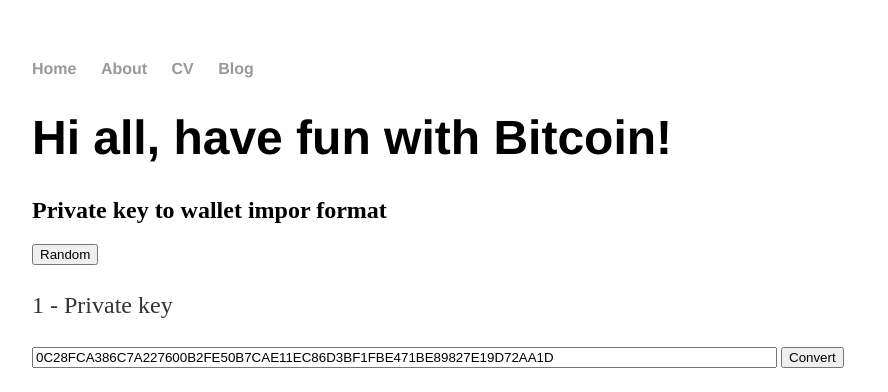
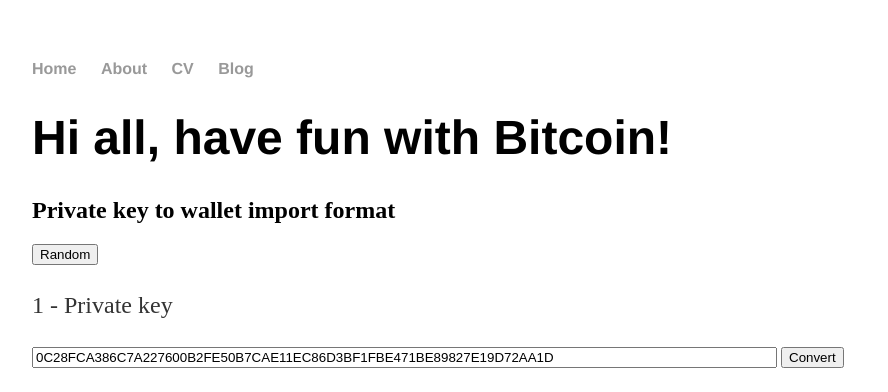
Before and after one commit to HungNguyen007/BitcoinTest, a Jekyll site: the page built from index.html, in a window 1280 px wide. Shown: the top 392 px of the page, without its empty margins (160-1048 px from the left). Built offline with Jekyll 4.4.1, drawn with Linux system fonts in a browser that asks for light colours.

Commit message:
[Typo] Fixed

```diff
--- a/index.html
+++ b/index.html
@@ -4,7 +4,7 @@
 ---
 <div class="blurb">
 	<h1>Hi all, have fun with Bitcoin!</h1>
-    	<h2>Private key to wallet impor format</h2>
+    	<h2>Private key to wallet import format</h2>
 	<script src='./src/BC_PrvK2WIF.min.js'> </script>
 	<script type="text/javascript">
 		(function () {
```
